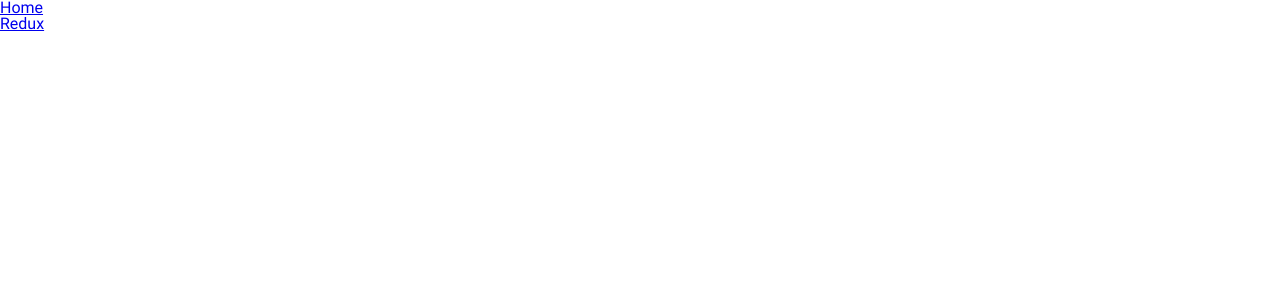
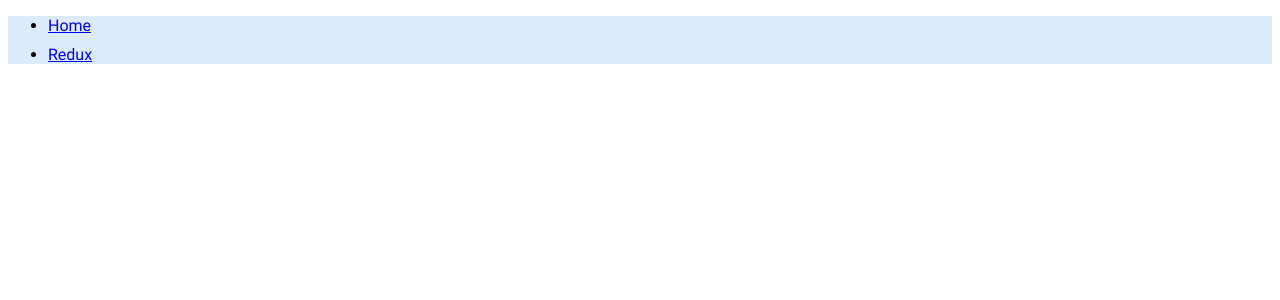
Before and after one commit to arnausd23/React-seed, a React (Create React App) app: page / in a window 1280 px wide. Shown: the top 300 px of the page. Built offline with nearby package versions, Linux system fonts and the light colour scheme.

Commit message:
Added css for component file and barrel file for both components and containers folder

```diff
--- /dev/null
+++ b/src/components/PlayerComponent.scss
@@ -0,0 +1,6 @@
+.player-container {
+  margin-top: 10px;
+  padding: 15px;
+  width: 400px;
+  background-color: #b3d4fc75;
+}
--- a/src/components/PlayerComponent.tsx
+++ b/src/components/PlayerComponent.tsx
@@ -2,6 +2,7 @@ import React from 'react';
 import {useGetPlayer} from "../services/PlayerService";
 import {useTranslation} from "react-i18next";
 
+import './PlayerComponent.scss';
 
 export const PlayerComponent = (props) => {
     const [t, i18n] = useTranslation();
@@ -9,13 +10,10 @@ export const PlayerComponent = (props) => {
 
     return (
         <>
-            <br/>
             <button onClick={() => props.onPlayerAdd(player1)}>{t('click_to_dispatch')}</button>
-            <br/>
             {props.players.map((player, index) =>
-                <div key={`${player.id}-${index}`}>
-                    <br/>
-                    {player1 && Object.keys(player1).map((key: string) => <div key={key}>{key} : {player1[key]}</div>)}
+                <div className="player-container" key={`${player.id}-${index}`}>
+                    {player1 && Object.keys(player1).map((key: string) => <p key={key}><strong>{key}:</strong> {player1[key]}</p>)}
                 </div>
             )}
         </>
--- /dev/null
+++ b/src/components/index.ts
@@ -0,0 +1,8 @@
+import {PlayerComponent} from "./PlayerComponent";
+
+
+export const components: any[] = [
+  PlayerComponent
+];
+
+export * from "./PlayerComponent";
--- a/src/containers/PlayerContainer.ts
+++ b/src/containers/PlayerContainer.ts
@@ -3,8 +3,8 @@ import {connect} from 'react-redux'
 import {Player} from "../models/Player";
 import {addPlayer} from "../store/actions/actions";
 
-import {PlayerComponent} from "../components/PlayerComponent";
 import {getPlayers} from "../store/selectors/selector";
+import {PlayerComponent} from "../components";
 
 
 const mapStateToProps = state => {
@@ -21,9 +21,7 @@ const mapDispatchToProps = dispatch => {
     }
 };
 
-const PlayerContainer = connect(
+export const PlayerContainer = connect(
     mapStateToProps,
     mapDispatchToProps
 )(PlayerComponent);
-
-export default PlayerContainer;
--- /dev/null
+++ b/src/containers/index.ts
@@ -0,0 +1,7 @@
+import {PlayerContainer} from "./PlayerContainer";
+
+export const containers = [
+    PlayerContainer
+];
+
+export * from "./PlayerContainer";
--- a/src/index.scss
+++ b/src/index.scss
@@ -1,366 +1,7 @@
-/* http://meyerweb.com/eric/tools/css/reset/
-   v2.0-modified | 20110126
-   License: none (public domain)
-*/
+nav {
+  background-color: #b3d4fc75;
 
-html, body, div, span, applet, object, iframe,
-h1, h2, h3, h4, h5, h6, p, blockquote, pre,
-a, abbr, acronym, address, big, cite, code,
-del, dfn, em, img, ins, kbd, q, s, samp,
-small, strike, strong, sub, sup, tt, var,
-b, u, i, center,
-dl, dt, dd, ol, ul, li,
-fieldset, form, label, legend,
-table, caption, tbody, tfoot, thead, tr, th, td,
-article, aside, canvas, details, embed,
-figure, figcaption, footer, header, hgroup,
-menu, nav, output, ruby, section, summary,
-time, mark, audio, video {
-  margin: 0;
-  padding: 0;
-  border: 0;
-  font-size: 100%;
-  font: inherit;
-  vertical-align: baseline;
+  li:not(:first-child) {
+      margin-top: 10px;
+  }
 }
-
-/* make sure to set some focus styles for accessibility */
-:focus {
-  outline: 0;
-}
-
-/* HTML5 display-role reset for older browsers */
-article, aside, details, figcaption, figure,
-footer, header, hgroup, menu, nav, section {
-  display: block;
-}
-
-body {
-  line-height: 1;
-}
-
-ol, ul {
-  list-style: none;
-}
-
-blockquote, q {
-  quotes: none;
-}
-
-blockquote:before, blockquote:after,
-q:before, q:after {
-  content: '';
-  content: none;
-}
-
-table {
-  border-collapse: collapse;
-  border-spacing: 0;
-}
-
-input[type=search]::-webkit-search-cancel-button,
-input[type=search]::-webkit-search-decoration,
-input[type=search]::-webkit-search-results-button,
-input[type=search]::-webkit-search-results-decoration {
-  -webkit-appearance: none;
-  -moz-appearance: none;
-}
-
-input[type=search] {
-  -webkit-appearance: none;
-  -moz-appearance: none;
-  -webkit-box-sizing: content-box;
-  -moz-box-sizing: content-box;
-  box-sizing: content-box;
-}
-
-textarea {
-  overflow: auto;
-  vertical-align: top;
-  resize: vertical;
-}
-
-/**
- * Correct `inline-block` display not defined in IE 6/7/8/9 and Firefox 3.
- */
-
-audio,
-canvas,
-video {
-  display: inline-block;
-  *display: inline;
-  *zoom: 1;
-  max-width: 100%;
-}
-
-/**
- * Prevent modern browsers from displaying `audio` without controls.
- * Remove excess height in iOS 5 devices.
- */
-
-audio:not([controls]) {
-  display: none;
-  height: 0;
-}
-
-/**
- * Address styling not present in IE 7/8/9, Firefox 3, and Safari 4.
- * Known issue: no IE 6 support.
- */
-
-[hidden] {
-  display: none;
-}
-
-/**
- * 1. Correct text resizing oddly in IE 6/7 when body `font-size` is set using
- *    `em` units.
- * 2. Prevent iOS text size adjust after orientation change, without disabling
- *    user zoom.
- */
-
-html {
-  font-size: 100%; /* 1 */
-  -webkit-text-size-adjust: 100%; /* 2 */
-  -ms-text-size-adjust: 100%; /* 2 */
-}
-
-/**
- * Address `outline` inconsistency between Chrome and other browsers.
- */
-
-a:focus {
-  outline: thin dotted;
-}
-
-/**
- * Improve readability when focused and also mouse hovered in all browsers.
- */
-
-a:active,
-a:hover {
-  outline: 0;
-}
-
-/**
- * 1. Remove border when inside `a` element in IE 6/7/8/9 and Firefox 3.
- * 2. Improve image quality when scaled in IE 7.
- */
-
-img {
-  border: 0; /* 1 */
-  -ms-interpolation-mode: bicubic; /* 2 */
-}
-
-/**
- * Address margin not present in IE 6/7/8/9, Safari 5, and Opera 11.
- */
-
-figure {
-  margin: 0;
-}
-
-/**
- * Correct margin displayed oddly in IE 6/7.
- */
-
-form {
-  margin: 0;
-}
-
-/**
- * Define consistent border, margin, and padding.
- */
-
-fieldset {
-  border: 1px solid #c0c0c0;
-  margin: 0 2px;
-  padding: 0.35em 0.625em 0.75em;
-}
-
-/**
- * 1. Correct color not being inherited in IE 6/7/8/9.
- * 2. Correct text not wrapping in Firefox 3.
- * 3. Correct alignment displayed oddly in IE 6/7.
- */
-
-legend {
-  border: 0; /* 1 */
-  padding: 0;
-  white-space: normal; /* 2 */
-  *margin-left: -7px; /* 3 */
-}
-
-/**
- * 1. Correct font size not being inherited in all browsers.
- * 2. Address margins set differently in IE 6/7, Firefox 3+, Safari 5,
- *    and Chrome.
- * 3. Improve appearance and consistency in all browsers.
- */
-
-button,
-input,
-select,
-textarea {
-  font-size: 100%; /* 1 */
-  margin: 0; /* 2 */
-  vertical-align: baseline; /* 3 */
-  *vertical-align: middle; /* 3 */
-}
-
-/**
- * Address Firefox 3+ setting `line-height` on `input` using `!important` in
- * the UA stylesheet.
- */
-
-button,
-input {
-  line-height: normal;
-}
-
-/**
- * Address inconsistent `text-transform` inheritance for `button` and `select`.
- * All other form control elements do not inherit `text-transform` values.
- * Correct `button` style inheritance in Chrome, Safari 5+, and IE 6+.
- * Correct `select` style inheritance in Firefox 4+ and Opera.
- */
-
-button,
-select {
-  text-transform: none;
-}
-
-/**
- * 1. Avoid the WebKit bug in Android 4.0.* where (2) destroys native `audio`
- *    and `video` controls.
- * 2. Correct inability to style clickable `input` types in iOS.
- * 3. Improve usability and consistency of cursor style between image-type
- *    `input` and others.
- * 4. Remove inner spacing in IE 7 without affecting normal text inputs.
- *    Known issue: inner spacing remains in IE 6.
- */
-
-button,
-html input[type="button"], /* 1 */
-input[type="reset"],
-input[type="submit"] {
-  -webkit-appearance: button; /* 2 */
-  cursor: pointer; /* 3 */
-  *overflow: visible;  /* 4 */
-}
-
-/**
- * Re-set default cursor for disabled elements.
- */
-
-button[disabled],
-html input[disabled] {
-  cursor: default;
-}
-
-/**
- * 1. Address box sizing set to content-box in IE 8/9.
- * 2. Remove excess padding in IE 8/9.
- * 3. Remove excess padding in IE 7.
- *    Known issue: excess padding remains in IE 6.
- */
-
-input[type="checkbox"],
-input[type="radio"] {
-  box-sizing: border-box; /* 1 */
-  padding: 0; /* 2 */
-  *height: 13px; /* 3 */
-  *width: 13px; /* 3 */
-}
-
-/**
- * 1. Address `appearance` set to `searchfield` in Safari 5 and Chrome.
- * 2. Address `box-sizing` set to `border-box` in Safari 5 and Chrome
- *    (include `-moz` to future-proof).
- */
-
-input[type="search"] {
-  -webkit-appearance: textfield; /* 1 */
-  -moz-box-sizing: content-box;
-  -webkit-box-sizing: content-box; /* 2 */
-  box-sizing: content-box;
-}
-
-/**
- * Remove inner padding and search cancel button in Safari 5 and Chrome
- * on OS X.
- */
-
-input[type="search"]::-webkit-search-cancel-button,
-input[type="search"]::-webkit-search-decoration {
-  -webkit-appearance: none;
-}
-
-/**
- * Remove inner padding and border in Firefox 3+.
- */
-
-button::-moz-focus-inner,
-input::-moz-focus-inner {
-  border: 0;
-  padding: 0;
-}
-
-/**
- * 1. Remove default vertical scrollbar in IE 6/7/8/9.
- * 2. Improve readability and alignment in all browsers.
- */
-
-textarea {
-  overflow: auto; /* 1 */
-  vertical-align: top; /* 2 */
-}
-
-/**
- * Remove most spacing between table cells.
- */
-
-table {
-  border-collapse: collapse;
-  border-spacing: 0;
-}
-
-html,
-button,
-input,
-select,
-textarea {
-  color: #222;
-}
-
-
-::-moz-selection {
-  background: #b3d4fc;
-  text-shadow: none;
-}
-
-::selection {
-  background: #b3d4fc;
-  text-shadow: none;
-}
-
-img {
-  vertical-align: middle;
-}
-
-fieldset {
-  border: 0;
-  margin: 0;
-  padding: 0;
-}
-
-textarea {
-  resize: vertical;
-}
-
-.chromeframe {
-  margin: 0.2em 0;
-  background: #ccc;
-  color: #000;
-  padding: 0.2em 0;
-}
--- a/src/router/router.tsx
+++ b/src/router/router.tsx
@@ -1,6 +1,6 @@
 import React from "react";
 import {BrowserRouter as Router, Link, Route} from "react-router-dom";
-import PlayerContainer from "../containers/PlayerContainer";
+import {PlayerContainer} from "../containers";
 
 
 function AppRouter() {
--- a/src/store/sagas/saga.ts
+++ b/src/store/sagas/saga.ts
@@ -2,7 +2,7 @@ import {put, takeLatest} from 'redux-saga/effects'
 import {AxiosHttpService} from "../../services/AxiosHttpService";
 
 import {ADD_PLAYER} from "../actions/actions";
-import {CustomToast} from "../../toast";
+import {CustomToast} from "../../toast/index";
 
 export function* fetchData(action) {
     try {
```
Also changed, not shown: src/App.tsx (deleted, +0 -15 lines), 1 other file (tests, documents, lock files or other folders).
